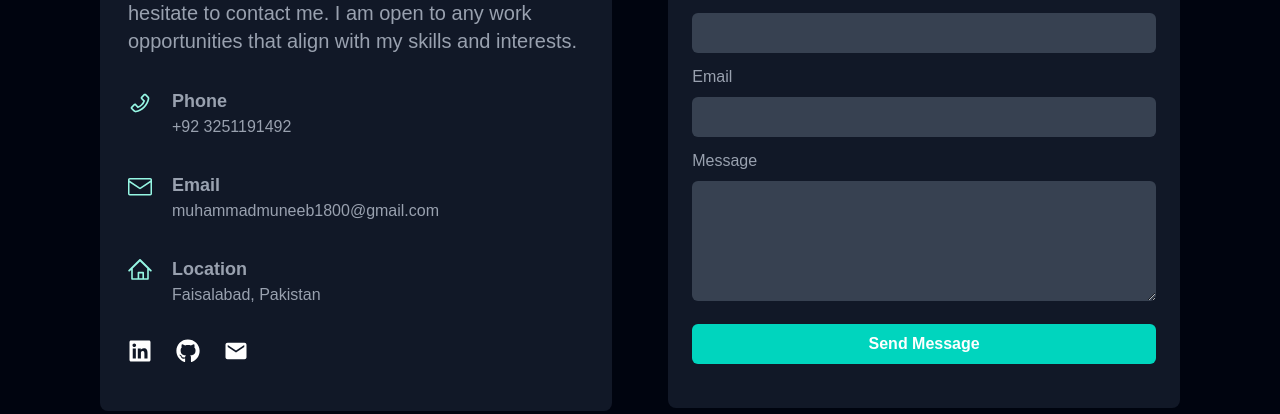
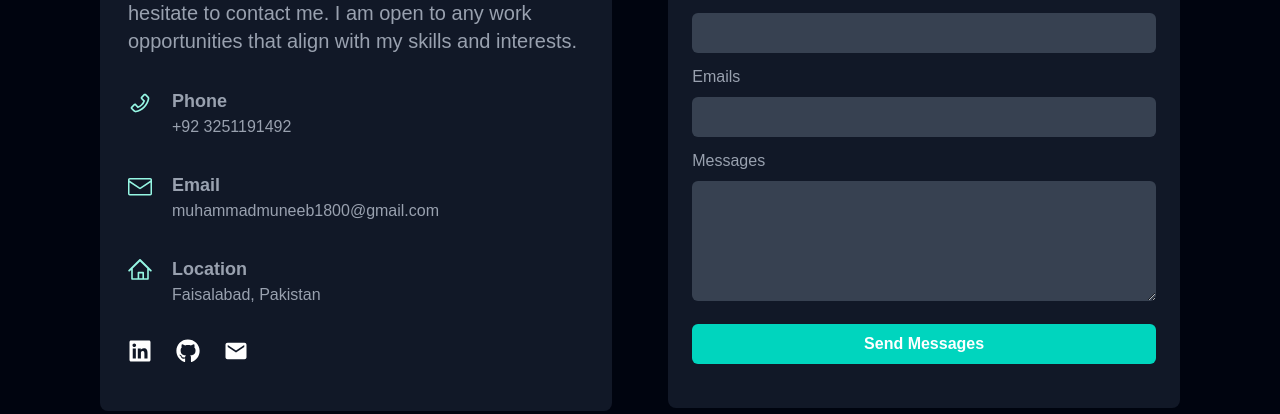
Before and after one commit to muhammadmuneeb1800/Personal-Portfolio, a Next.js app: page / in a window 1280 px wide. Shown: the part 4938-5352 px from the top of the page. Built offline with nearby package versions, Linux system fonts and the light colour scheme.

Commit message:
change the education code

```diff
--- a/src/app/home/page.tsx
+++ b/src/app/home/page.tsx
@@ -437,7 +437,7 @@ export default function Home() {
                 />
               </div>
               <div className="mt-3">
-                <label htmlFor="email">Email</label>
+                <label htmlFor="email">Emails</label>
                 <input
                   required
                   id="email"
@@ -446,7 +446,7 @@ export default function Home() {
                 />
               </div>
               <div className="mt-3">
-                <label htmlFor="text">Message</label>
+                <label htmlFor="text">Messages</label>
                 <textarea
                   required
                   id="text"
@@ -459,7 +459,7 @@ export default function Home() {
                 type="submit"
                 className="w-full mb-5 text-white font-semibold bg-teal-400 py-2 rounded-md mt-4"
               >
-                Send Message
+                Send Messages
               </button>
             </form>
           </div>
```
